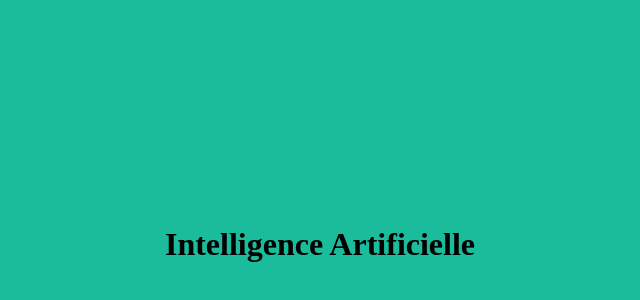
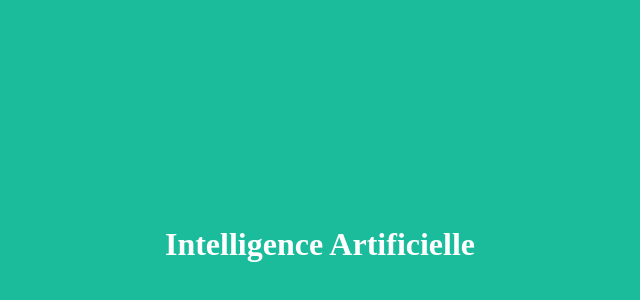
Before and after one commit to jmbereder/test, a plain HTML site: page index.html in a window 1280 px wide. Shown: the part 48-348 px from the top of the page, without its empty margins (320-960 px from the left). Drawn offline with Linux system fonts and the light colour scheme.

Commit message:
modification de la couleur du texte

```diff
--- a/index.html
+++ b/index.html
@@ -5,6 +5,6 @@
             <title></title>
     </head>
     <body style="background-color:#1abc9c">
-    <h1 style="padding-top:20%; padding-bottom:20%; text-align:center;">Intelligence Artificielle</h1>
+    <h1 style="padding-top:20%; padding-bottom:20%; text-align:center;color:#FFFFFF">Intelligence Artificielle</h1>
     </body>
 </html>
```
